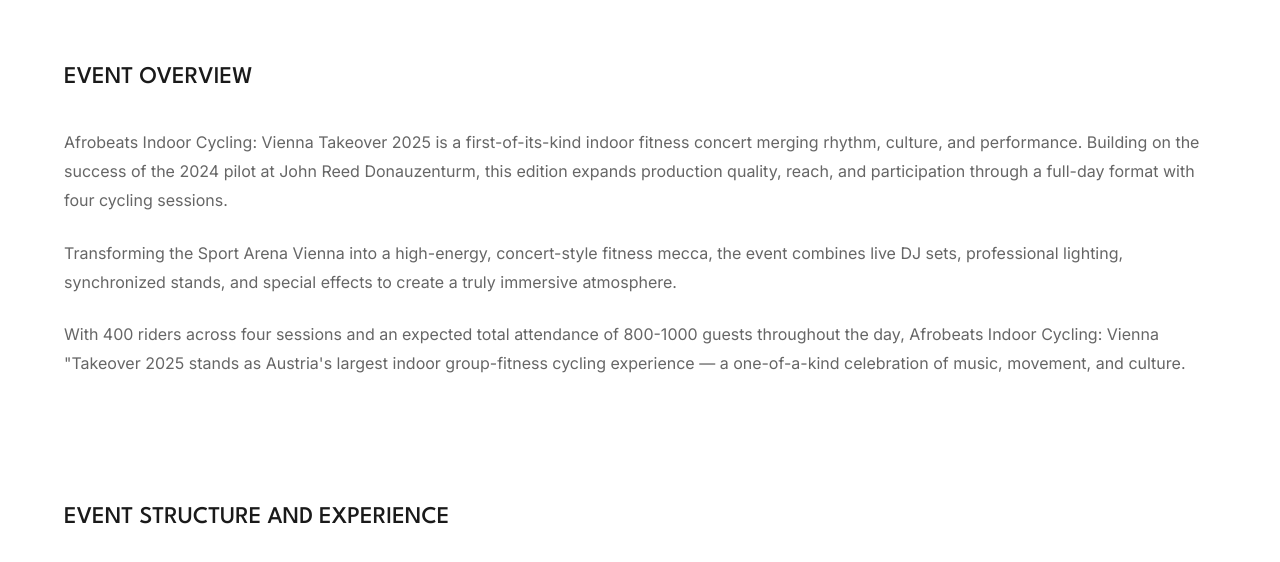
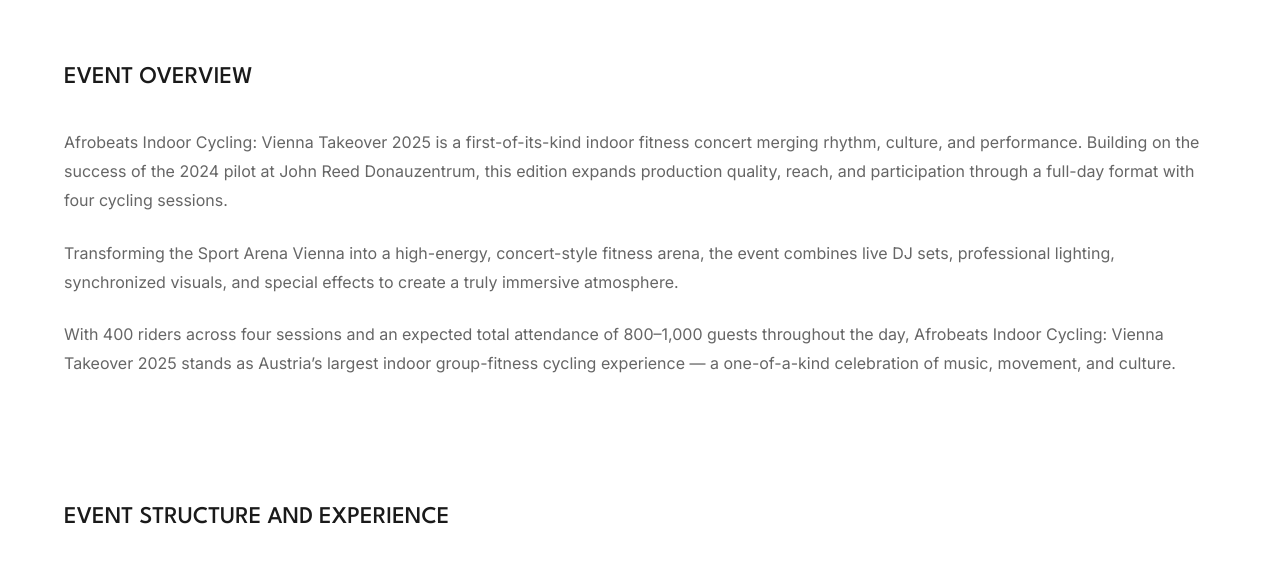
Before and after one commit to spendbox/Gingerco, a plain HTML site: page events.html in a window 1280 px wide. Shown: the part 704-1266 px from the top of the page. Drawn offline with Linux system fonts and the light colour scheme; a script that the page names is missing.

Commit message:
Update events.html

```diff
--- a/events.html
+++ b/events.html
@@ -730,11 +730,11 @@
     <section class="event-overview">
         <div class="container">
             <h2 class="section-title">Event Overview</h2>
-            <p>Afrobeats Indoor Cycling: Vienna Takeover 2025 is a first-of-its-kind indoor fitness concert merging rhythm, culture, and performance. Building on the success of the 2024 pilot at John Reed Donauzenturm, this edition expands production quality, reach, and participation through a full-day format with four cycling sessions.</p>
+            <p>Afrobeats Indoor Cycling: Vienna Takeover 2025 is a first-of-its-kind indoor fitness concert merging rhythm, culture, and performance. Building on the success of the 2024 pilot at John Reed Donauzentrum, this edition expands production quality, reach, and participation through a full-day format with four cycling sessions. </p>
 
-            <p>Transforming the Sport Arena Vienna into a high-energy, concert-style fitness mecca, the event combines live DJ sets, professional lighting, synchronized stands, and special effects to create a truly immersive atmosphere.</p>
+            <p>Transforming the Sport Arena Vienna into a high-energy, concert-style fitness arena, the event combines live DJ sets, professional lighting, synchronized visuals, and special effects to create a truly immersive atmosphere.</p>
 
-            <p>With 400 riders across four sessions and an expected total attendance of 800-1000 guests throughout the day, Afrobeats Indoor Cycling: Vienna "Takeover 2025 stands as Austria's largest indoor group-fitness cycling experience — a one-of-a-kind celebration of music, movement, and culture.</p>
+            <p>With 400 riders across four sessions and an expected total attendance of 800–1,000 guests throughout the day, Afrobeats Indoor Cycling: Vienna Takeover 2025 stands as Austria’s largest indoor group-fitness cycling experience — a one-of-a-kind celebration of music, movement, and culture.</p>
         </div>
     </section>
 
```
